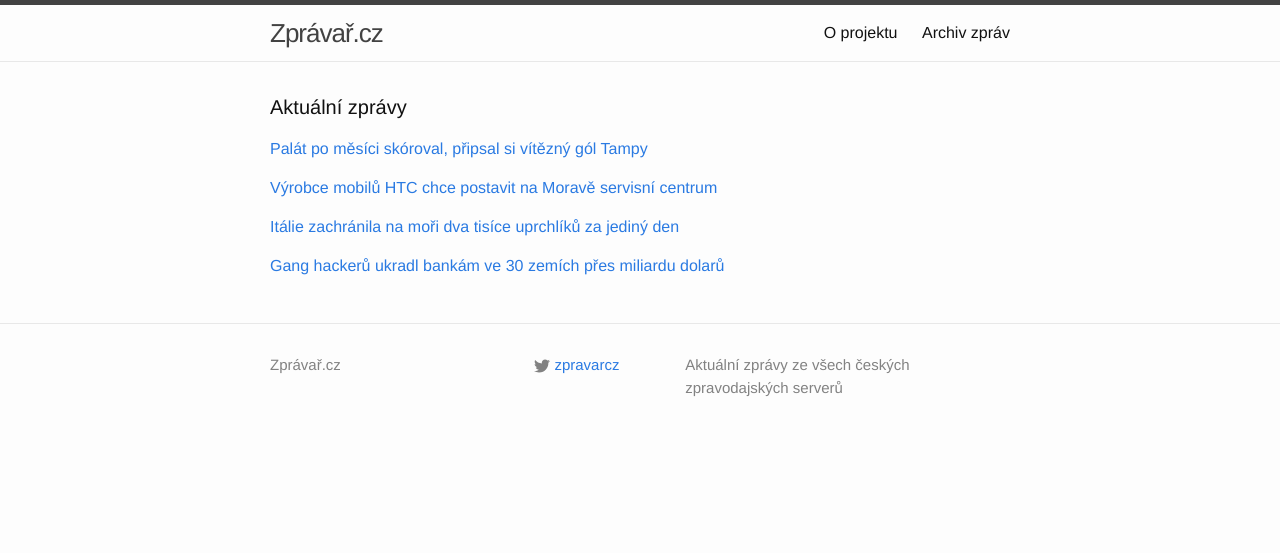
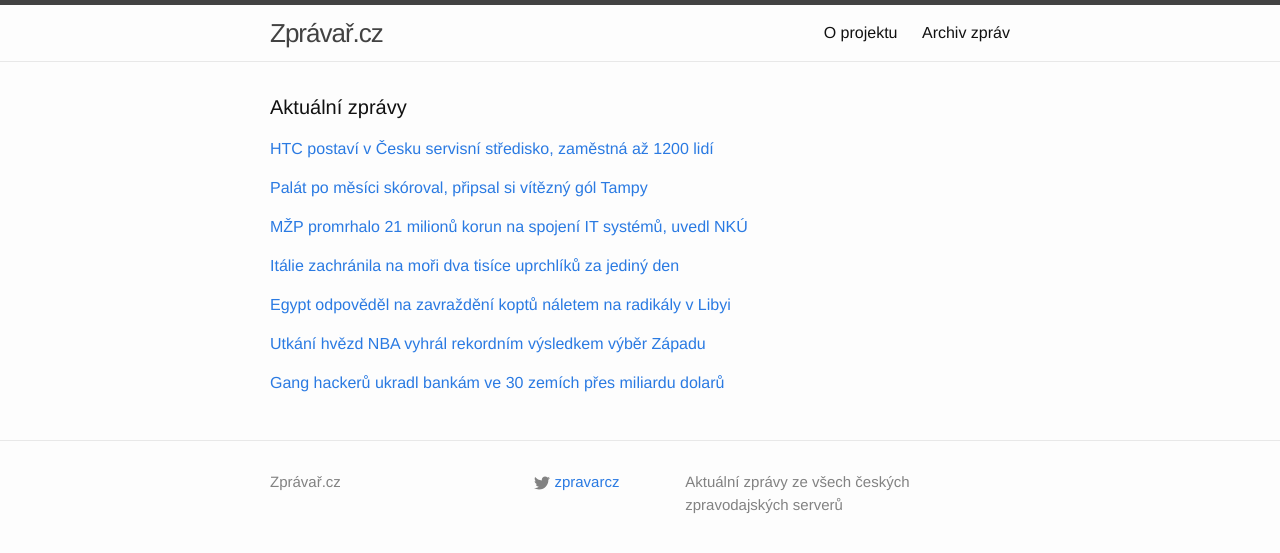
Before and after one commit to adliska/zpravar, a Jekyll site: the page built from index.html, in a window 1280 px wide. Shown: the top 553 px of the page. Built offline with Jekyll 4.4.1, drawn with Linux system fonts in a browser that asks for light colours.

Commit message:
zpravar news update

```diff
--- a/index.html
+++ b/index.html
@@ -5,8 +5,18 @@ layout: default
 <div class="home">
     <h1 class="page-heading">Aktuální zprávy</h1>
 
-<p><a href="javascript:;" onclick="toggle_visibility('zpravy0')">Palát po měsíci skóroval, připsal si vítězný gól Tampy</a></p>
+<p><a href="javascript:;" onclick="toggle_visibility('zpravy0')">HTC postaví v Česku servisní středisko, zaměstná až 1200 lidí</a></p>
 <div id="zpravy0" style="display:none">
+<ul>
+<li><a href=http://e-svet.e15.cz/it-byznys/htc-postavi-v-cesku-servisni-stredisko-zamestna-az-1200-lidi-1163286>HTC postaví v Česku servisní středisko, zaměstná až 1200 lidí - e-svet.e15.cz</a></li>
+<li><a href=http://ekonomika.idnes.cz/htc-centrum-v-praze-cesku-0hs-/ekonomika.aspx?c=A150216_074733_ekonomika_skr>Výrobce mobilů HTC chce postavit na Moravě servisní centrum - ekonomika.idnes.cz</a></li>
+<li><a href=http://www.lidovky.cz/vyrobce-mobilu-htc-postavi-v-cesku-centrum-zamestna-az-1200-lidi-pbc-/zpravy-domov.aspx?c=A150216_073756_ln_domov_mmu>Výrobce mobilů HTC postaví v Česku centrum, zaměstná až 1200 lidí  - www.lidovky.cz</a></li>
+<li><a href=http://www.financninoviny.cz/zpravodajstvi/zpravy/vyrobce-mobilu-htc-chce-centrum-v-cr-muze-zamestnat-1200-lidi/1181887>Výrobce mobilů HTC chce centrum v ČR, může zaměstnat 1200 lidí - www.financninoviny.cz</a></li>
+<li><a href=http://www.denik.cz/ekonomika/htc-chce-postavit-centrum-v-cr-muze-zamestnat-1200-lidi-20150216.html>HTC chce postavit centrum v ČR, může zaměstnat 1200 lidí - www.denik.cz</a></li>
+<li><a href=http://zpravy.aktualne.cz/ekonomika/do-ceska-miri-mobilni-gigant-otevre-tu-centrum-pro-evropu/r~40d496c4b52111e490f70025900fea04/>Do Česka míří mobilní obr HTC, plánuje tu centrum pro Evropu - zpravy.aktualne.cz</a></li>
+</ul>
+</div><p><a href="javascript:;" onclick="toggle_visibility('zpravy1')">Palát po měsíci skóroval, připsal si vítězný gól Tampy</a></p>
+<div id="zpravy1" style="display:none">
 <ul>
 <li><a href=http://www.denik.cz/hokej/palat-po-mesici-skoroval-pripsal-si-vitezny-gol-tampy-20150216.html>Palát po měsíci skóroval, připsal si vítězný gól Tampy - www.denik.cz</a></li>
 <li><a href=http://hokej.idnes.cz/palat-trefil-rozdilovou-branku-tampy-d8j-/nhl.aspx?c=A150216_071126_nhl_Mkr>Palát trefil rozdílovou branku Tampy, Neuvirth držel Buffalo ve hře - hokej.idnes.cz</a></li>
@@ -15,25 +25,42 @@ layout: default
 <li><a href=http://www.sportovninoviny.cz/zpravy/palat-po-mesici-skoroval-pripsal-si-vitezny-gol-tampy/1181877>Palát po měsíci skóroval, připsal si vítězný gól Tampy - www.sportovninoviny.cz</a></li>
 <li><a href=http://sport.aktualne.cz/palat-dal-vitezny-gol-tampy-voracek-tentokrat-nebodoval/r~67f5bad6b59d11e486b9002590604f2e/>Palát dal vítězný gól Tampy, Voráček tentokrát nebodoval - sport.aktualne.cz</a></li>
 </ul>
-</div><p><a href="javascript:;" onclick="toggle_visibility('zpravy1')">Výrobce mobilů HTC chce postavit na Moravě servisní centrum</a></p>
-<div id="zpravy1" style="display:none">
+</div><p><a href="javascript:;" onclick="toggle_visibility('zpravy2')">MŽP promrhalo 21 milionů korun na spojení IT systémů, uvedl NKÚ</a></p>
+<div id="zpravy2" style="display:none">
 <ul>
-<li><a href=http://ekonomika.idnes.cz/htc-centrum-v-praze-cesku-0hs-/ekonomika.aspx?c=A150216_074733_ekonomika_skr>Výrobce mobilů HTC chce postavit na Moravě servisní centrum - ekonomika.idnes.cz</a></li>
-<li><a href=http://www.lidovky.cz/vyrobce-mobilu-htc-postavi-v-cesku-centrum-zamestna-az-1200-lidi-pbc-/zpravy-domov.aspx?c=A150216_073756_ln_domov_mmu>Výrobce mobilů HTC postaví v Česku centrum, zaměstná až 1200 lidí  - www.lidovky.cz</a></li>
-<li><a href=http://www.financninoviny.cz/zpravodajstvi/zpravy/vyrobce-mobilu-htc-chce-centrum-v-cr-muze-zamestnat-1200-lidi/1181887>Výrobce mobilů HTC chce centrum v ČR, může zaměstnat 1200 lidí - www.financninoviny.cz</a></li>
-<li><a href=http://www.denik.cz/ekonomika/htc-chce-postavit-centrum-v-cr-muze-zamestnat-1200-lidi-20150216.html>HTC chce postavit centrum v ČR, může zaměstnat 1200 lidí - www.denik.cz</a></li>
-<li><a href=http://zpravy.aktualne.cz/ekonomika/do-ceska-miri-mobilni-gigant-otevre-tu-centrum-pro-evropu/r~40d496c4b52111e490f70025900fea04/>Do Česka míří mobilní obr HTC, plánuje tu centrum pro Evropu - zpravy.aktualne.cz</a></li>
+<li><a href=http://www.ceskenoviny.cz/zpravy/zpravy/mzp-promrhalo-21-milionu-korun-na-spojeni-it-systemu-uvedl-nku/1181894>MŽP promrhalo 21 milionů korun na spojení IT systémů, uvedl NKÚ - www.ceskenoviny.cz</a></li>
+<li><a href=http://zpravy.aktualne.cz/domaci/nku-na-zivotnim-prostredi-promrhali-21-milionu-za-it/r~7a01e6f0b5ac11e4aff10025900fea04/>NKÚ: Na životním prostředí promrhali 21 milionů za IT - zpravy.aktualne.cz</a></li>
+<li><a href=http://domaci.ihned.cz/c1-63543760-mzp-promrhalo-21-milionu-na-propojeni-it-systemu-zjistili-kontrolori>MŽP promrhalo 21 milionů na propojení IT systémů, zjistili kontroloři - domaci.ihned.cz</a></li>
+<li><a href=http://www.lidovky.cz/mzp-promrhalo-21-milionu-korun-na-spojeni-it-systemu-uvedl-nku-p6o-/zpravy-domov.aspx?c=A150216_081207_ln_domov_mmu>Ministerstvo promrhalo 21 milionů za neexistující projekt, tvrdí NKÚ  - www.lidovky.cz</a></li>
+<li><a href=http://www.denik.cz/z_domova/nku-ministerstvo-zivotniho-prostredi-promrhalo-21-milionu-na-spojeni-it-systemu.html>NKÚ: Ministerstvo životního prostředí promrhalo 21 milionů na spojení IT systémů - www.denik.cz</a></li>
+<li><a href=http://www.ceskatelevize.cz/ct24/ekonomika/301841-mzp-chtelo-jednotny-informacni-system-misto-toho-jich-ma-125/>MŽP chtělo jednotný informační systém, místo toho jich má 125 - www.ceskatelevize.cz</a></li>
 </ul>
-</div><p><a href="javascript:;" onclick="toggle_visibility('zpravy2')">Itálie zachránila na moři dva tisíce uprchlíků za jediný den</a></p>
-<div id="zpravy2" style="display:none">
+</div><p><a href="javascript:;" onclick="toggle_visibility('zpravy3')">Itálie zachránila na moři dva tisíce uprchlíků za jediný den</a></p>
+<div id="zpravy3" style="display:none">
 <ul>
 <li><a href=http://zpravy.aktualne.cz/zahranici/italie-zachranila-na-mori-za-jediny-den-dva-tisice-uprchliku/r~2d798886b5a411e4833a0025900fea04/>Itálie zachránila na moři dva tisíce uprchlíků za jediný den - zpravy.aktualne.cz</a></li>
 <li><a href=http://zpravy.idnes.cz/italie-uprchlici-stredozemni-more-d5w-/zahranicni.aspx?c=A150216_070257_zahranicni_skr>Itálie zachránila na moři za jediný den přes dva tisíce uprchlíků - zpravy.idnes.cz</a></li>
 <li><a href=http://www.novinky.cz/zahranicni/evropa/361754-ve-stredozemnim-mori-zachranili-pres-2000-uprchliku.html>Ve Středozemním moři zachránili přes 2000 uprchlíků - www.novinky.cz</a></li>
 <li><a href=http://www.ceskenoviny.cz/zpravy/zpravy/italske-lode-zachranily-na-mori-za-jeden-den-pres-2000-uprchliku/1181854>Italské lodě zachránily na moři za jeden den přes 2000 uprchlíků - www.ceskenoviny.cz</a></li>
 </ul>
-</div><p><a href="javascript:;" onclick="toggle_visibility('zpravy3')">Gang hackerů ukradl bankám ve 30 zemích přes miliardu dolarů</a></p>
-<div id="zpravy3" style="display:none">
+</div><p><a href="javascript:;" onclick="toggle_visibility('zpravy4')">Egypt odpověděl na zavraždění koptů náletem na radikály v Libyi</a></p>
+<div id="zpravy4" style="display:none">
+<ul>
+<li><a href=http://www.ceskenoviny.cz/zpravy/zpravy/egypt-odpovedel-na-zavrazdeni-koptu-naletem-na-radikaly-v-libyi/1181893>Egypt odpověděl na zavraždění koptů náletem na radikály v Libyi - www.ceskenoviny.cz</a></li>
+<li><a href=http://www.lidovky.cz/egypt-se-pomstil-za-popravu-svych-krestanu-bombardoval-islamsky-stat-v-libyi-1xu-/zpravy-svet.aspx?c=A150216_081917_ln_zahranici_sij>Egypt pomstil popravu svých křesťanů, bombardoval Islámský stát v Libyi  - www.lidovky.cz</a></li>
+<li><a href=http://zpravy.aktualne.cz/zahranici/odveta-za-smrt-krestanu-egypt-bombardoval-islamisty-v-libyi/r~3d263f4eb5aa11e4ba57002590604f2e/>Odveta za smrt křesťanů. Egypt bombardoval islamisty v Libyi - zpravy.aktualne.cz</a></li>
+<li><a href=http://echo24.cz/a/wch7g>Egypt pomstil vraždu 21 koptů náletem na radikály v Libyi - echo24.cz</a></li>
+</ul>
+</div><p><a href="javascript:;" onclick="toggle_visibility('zpravy5')">Utkání hvězd NBA vyhrál rekordním výsledkem výběr Západu</a></p>
+<div id="zpravy5" style="display:none">
+<ul>
+<li><a href=http://www.denik.cz/ostatni_sport/utkani-hvezd-nba-vyhral-rekordnim-vysledkem-vyber-zapadu-20150216.html>Utkání hvězd NBA vyhrál rekordním výsledkem výběr Západu - www.denik.cz</a></li>
+<li><a href=http://sport.aktualne.cz/utkani-hvezd-nba-vyhral-rekordnim-vysledkem-vyber-zapadu/r~abcce84eb5aa11e49f60002590604f2e/>Utkání hvězd NBA vyhrál rekordním výsledkem výběr Západu - sport.aktualne.cz</a></li>
+<li><a href=http://www.sportovninoviny.cz/zpravy/utkani-hvezd-nba-vyhral-rekordnim-vysledkem-vyber-zapadu/1181891>Utkání hvězd NBA vyhrál rekordním výsledkem výběr Západu - www.sportovninoviny.cz</a></li>
+<li><a href=http://sport.idnes.cz/basketbal-nba-utkani-hvezd-dc7-/basket.aspx?c=A150216_073258_sport-basket_rou>Utkání hvězd NBA ovládl tým Západu, Westbrook nasázel 41 bodů - sport.idnes.cz</a></li>
+</ul>
+</div><p><a href="javascript:;" onclick="toggle_visibility('zpravy6')">Gang hackerů ukradl bankám ve 30 zemích přes miliardu dolarů</a></p>
+<div id="zpravy6" style="display:none">
 <ul>
 <li><a href=http://zpravy.idnes.cz/gang-hackeru-ukradl-bankam-pres-miliardu-dolaru-frv-/zahranicni.aspx?c=A150216_072550_zahranicni_skr>Gang hackerů ukradl bankám ve 30 zemích přes miliardu dolarů - zpravy.idnes.cz</a></li>
 <li><a href=http://zpravy.aktualne.cz/zahranici/gang-hackeru-ukradl-bankam-pres-jednu-miliardu-dolaru/r~86db2c42b5a211e498be002590604f2e/>Gang hackerů ukradl bankám přes jednu miliardu dolarů - zpravy.aktualne.cz</a></li>
```
